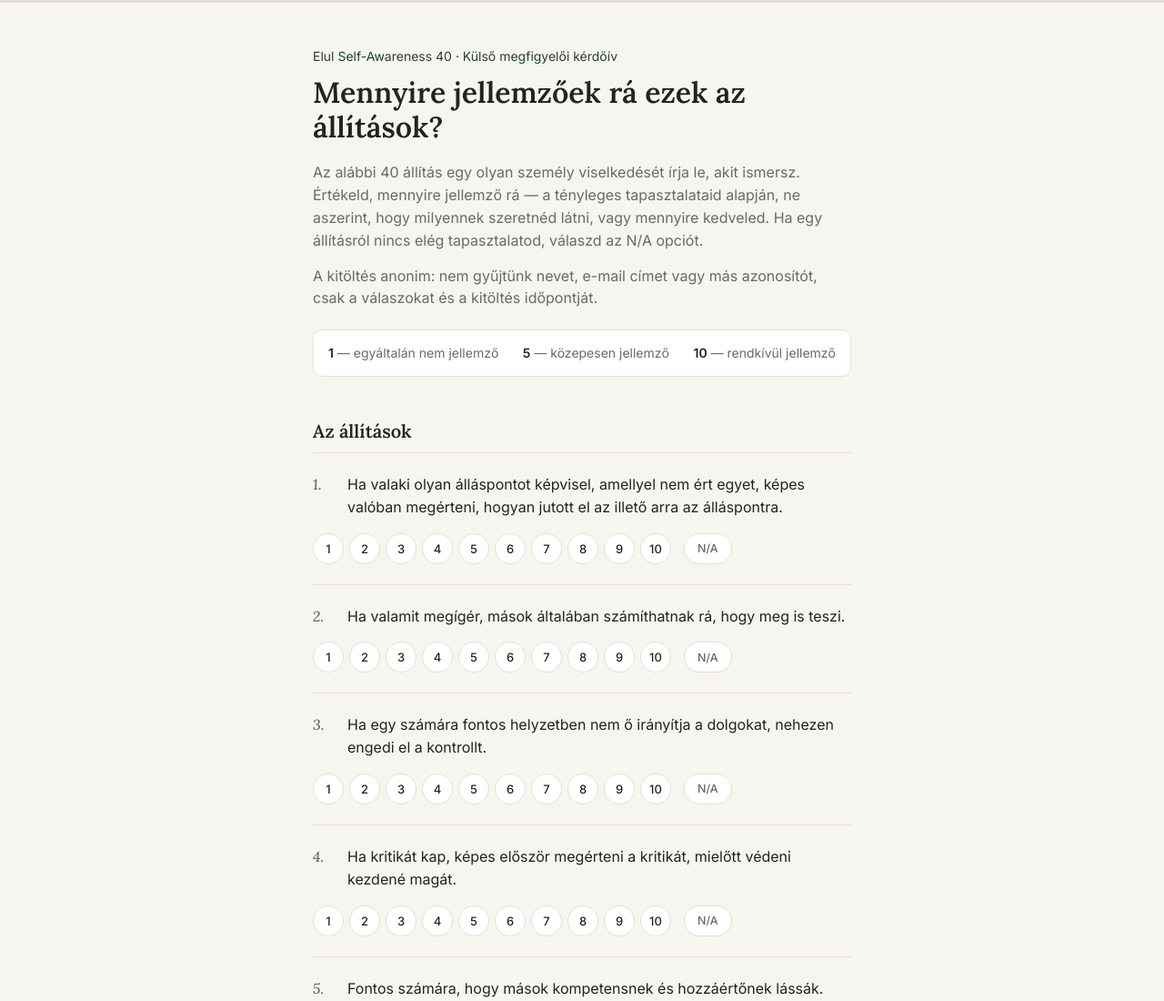
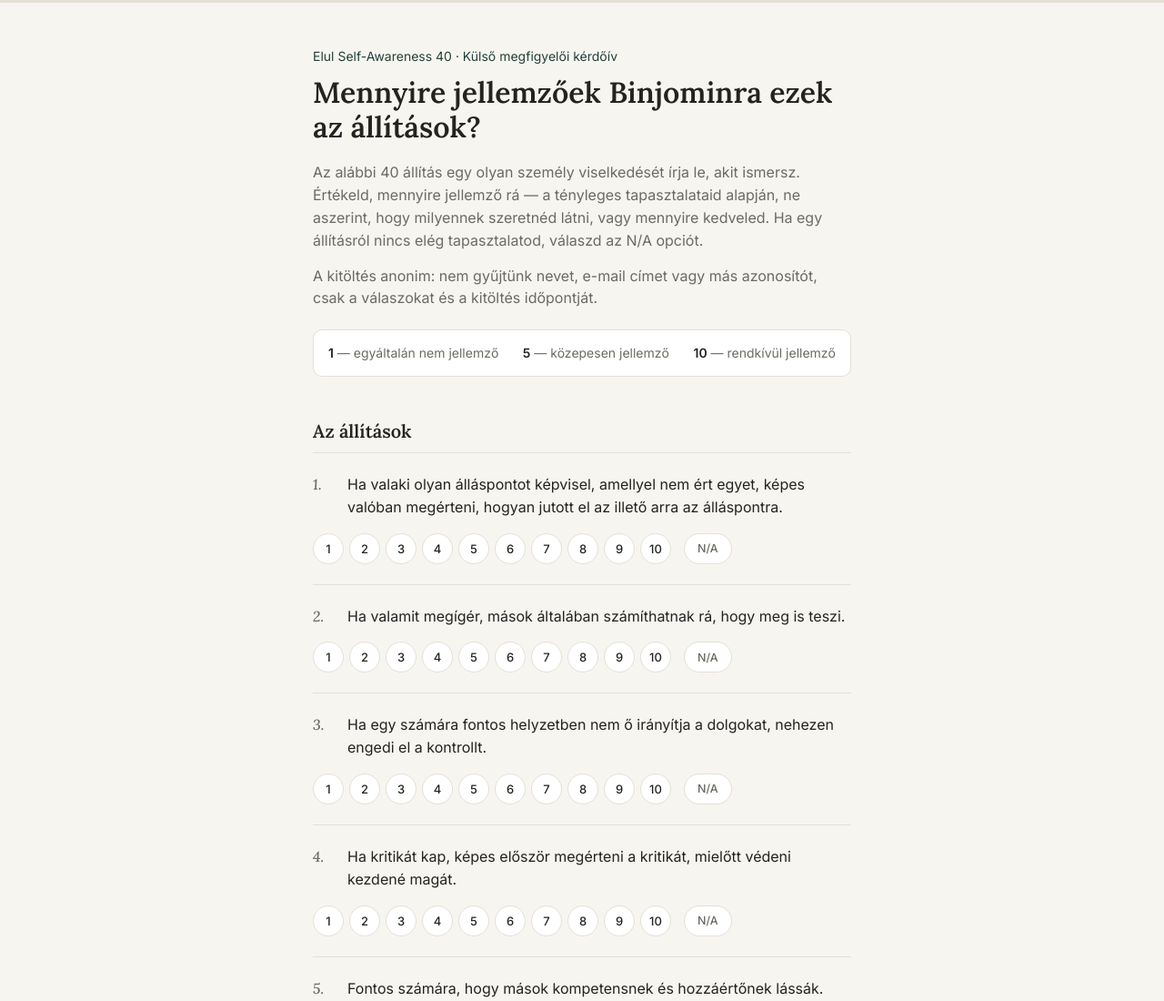
Before and after one commit to binyominzeev/elul-survey, a website: page public/index.html in a window 1280 px wide. Shown: the top 1100 px of the page at 91% size. Drawn offline with Linux system fonts and the light colour scheme; no server answers.

Commit message:
cim korrekcio

```diff
--- a/public/index.html
+++ b/public/index.html
@@ -14,7 +14,7 @@
     <div id="formScreen">
       <div class="intro">
         <p class="eyebrow">Elul Self-Awareness 40 · Külső megfigyelői kérdőív</p>
-        <h1>Mennyire jellemzőek rá ezek az állítások?</h1>
+        <h1>Mennyire jellemzőek Binjominra ezek az állítások?</h1>
         <p>Az alábbi 40 állítás egy olyan személy viselkedését írja le, akit ismersz. Értékeld, mennyire jellemző rá — a tényleges tapasztalataid alapján, ne aszerint, hogy milyennek szeretnéd látni, vagy mennyire kedveled. Ha egy állításról nincs elég tapasztalatod, válaszd az N/A opciót.</p>
         <p>A kitöltés anonim: nem gyűjtünk nevet, e-mail címet vagy más azonosítót, csak a válaszokat és a kitöltés időpontját.</p>
         <div class="scale-legend">
```
